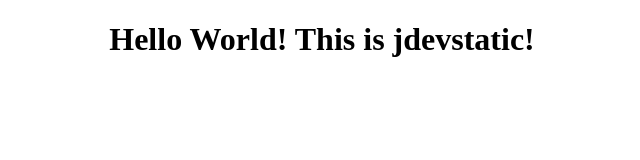
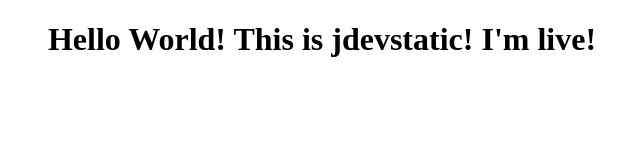
Before and after one commit to jdevstatic/for-submission, a plain HTML site: page index.html in a window 1280 px wide. Shown: the whole page, without its empty margins (318-958 px from the left). Drawn offline with Linux system fonts and the light colour scheme.

Commit message:
Update index.html

```diff
--- a/index.html
+++ b/index.html
@@ -9,7 +9,7 @@ div {text-align: center;}
 </head>
 <body>
 
-<h1>Hello World! This is jdevstatic!</h1>
+<h1>Hello World! This is jdevstatic! I'm live!</h1>
 
 </body>
 </html>
```
